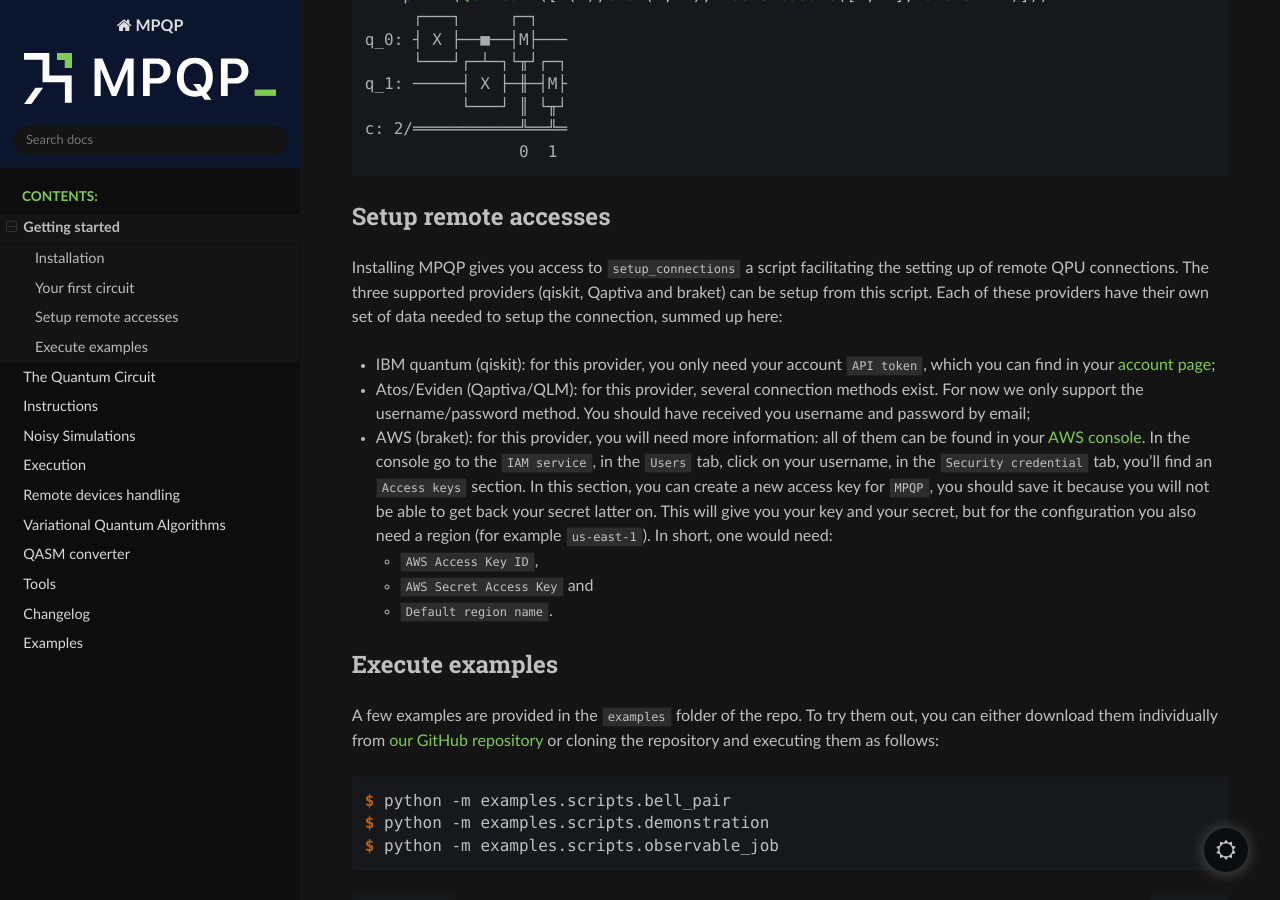
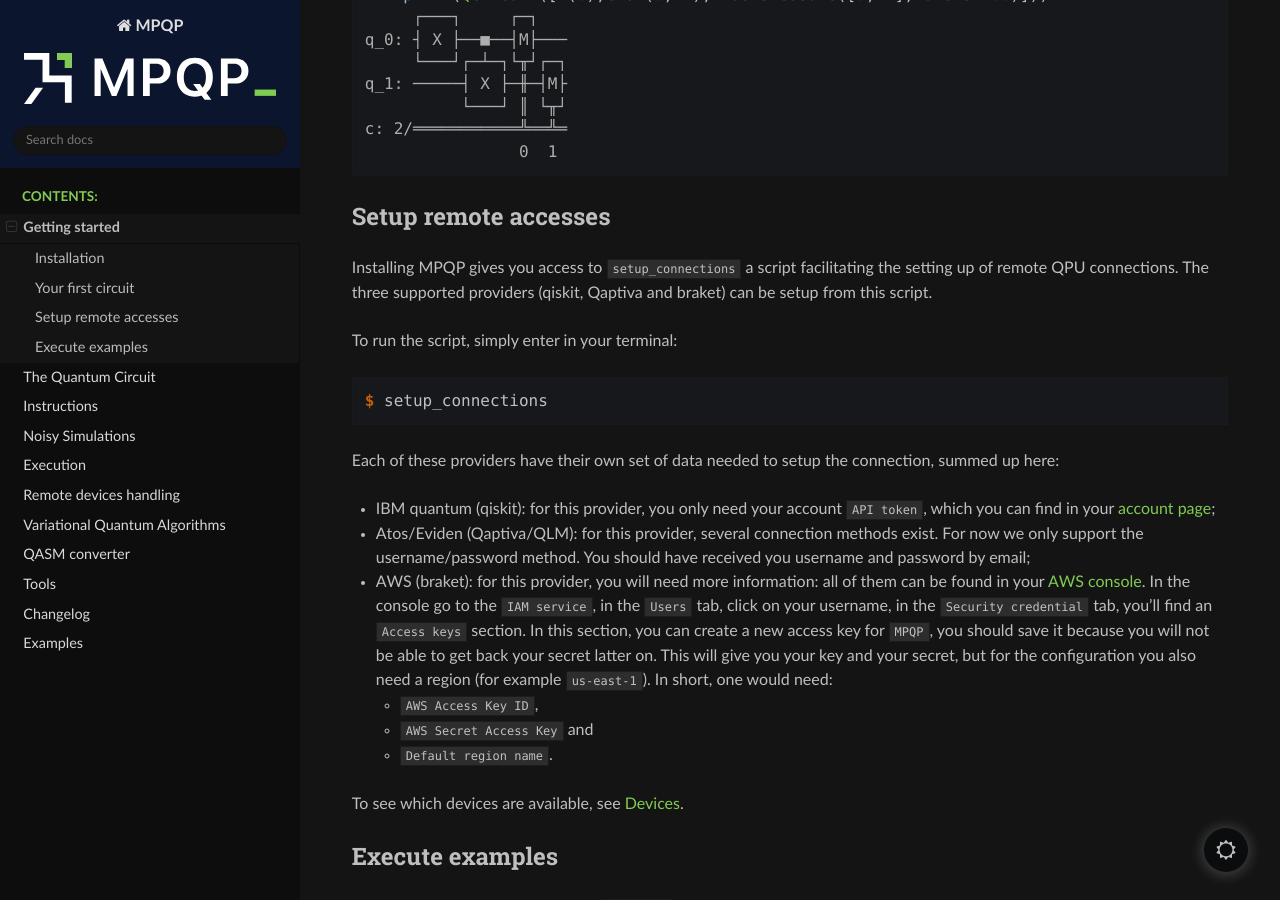
Before and after one commit to ColibrITD-SAS/mpqp, a Sphinx documentation site: the page built from docs/getting-started.rst, in a window 1280 px wide and 900 px high, scrolled down 858 px. Built offline with Sphinx 7.4.7 and the Read the Docs theme 2.0.0, drawn with Linux system fonts in a browser that asks for light colours; pages that are not in the unit, such as notebooks, are missing from menus.

Commit message:
doc : ref setup_connections

```diff
--- a/docs/execution-extras.rst
+++ b/docs/execution-extras.rst
@@ -7,6 +7,7 @@
 absolutely use them yourself. As a user, the elements of this page of interest
 for you are most likely:
 
+- To connect to remote QPU connections, see :ref:`Remote setup`.
 - IBM's :func:`get_all_job_ids<mpqp.execution.connection.ibm_connection.get_all_job_ids>`;
 - Eviden's :func:`get_all_job_ids<mpqp.execution.connection.qlm_connection.get_all_job_ids>`;
 - AWS's :func:`get_all_task_ids<mpqp.execution.connection.aws_connection.get_all_task_ids>`;
@@ -20,6 +21,8 @@
 know on which provider's QPU your code is running, we need at some point to
 tackle the specifics of each providers. Most (hopefully all soon) of it is
 tackle in these modules.
+
+To see which devices are available, see :ref:`Devices`.
 
 IBM
 ^^^
--- a/docs/execution.rst
+++ b/docs/execution.rst
@@ -15,6 +15,8 @@
 ---------
 
 .. automodule:: mpqp.core.languages
+
+.. _Devices:
 
 Devices
 -------
--- a/docs/getting-started.rst
+++ b/docs/getting-started.rst
@@ -58,8 +58,16 @@
 
 Installing MPQP gives you access to ``setup_connections`` a script facilitating
 the setting up of remote QPU connections. The three supported providers (qiskit,
-Qaptiva and braket) can be setup from this script. Each of these providers have
-their own set of data needed to setup the connection, summed up here:
+Qaptiva and braket) can be setup from this script.
+
+To run the script, simply enter in your terminal:
+
+.. code-block:: console
+
+    $ setup_connections
+
+Each of these providers have their own set of data needed to setup the connection,
+summed up here:
 
 - IBM quantum (qiskit): for this provider, you only need your account ``API
   token``, which you can find in your `account page <https://quantum.ibm.com/account>`_;
@@ -80,6 +88,8 @@
   + ``AWS Secret Access Key`` and
   + ``Default region name``.
 
+To see which devices are available, see :ref:`Devices`.
+
 Execute examples
 ----------------
 
```
